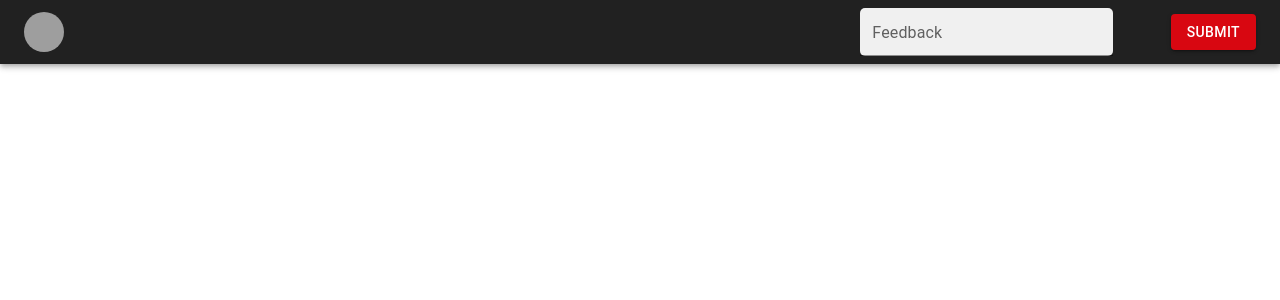
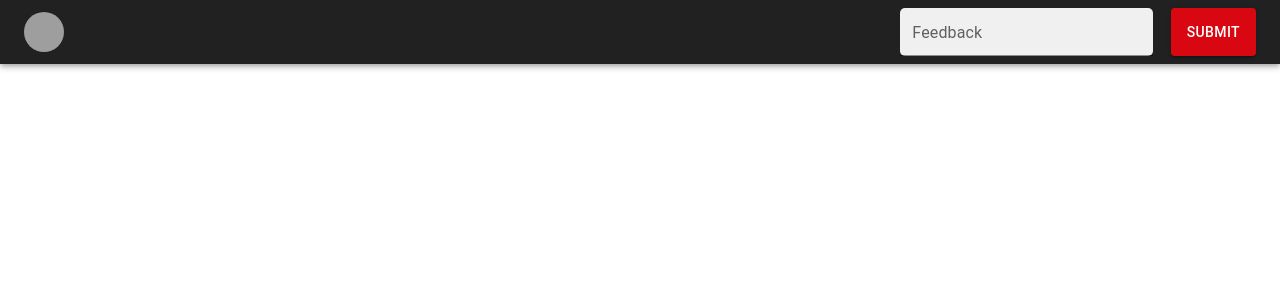
Before and after one commit to ndkv9/lb-feedback, a React (Create React App) app: page / in a window 1280 px wide. Shown: the top 300 px of the page. Built offline with nearby package versions, Linux system fonts and the light colour scheme; grey boxes are pictures that could not be loaded; the HTML template or start-up script is replaced by a standard one.

Commit message:
Modify btn margin

```diff
--- a/src/components/FeedBackBar.js
+++ b/src/components/FeedBackBar.js
@@ -57,7 +57,7 @@ const FeedBackBar = () => {
             }}
             noValidate
             autoComplete="off"
-            marginRight="50px"
+            marginRight="10px"
           >
           <div>
               <TextField
@@ -71,7 +71,7 @@ const FeedBackBar = () => {
               />
           </div>
           </Box>
-          <Button variant="contained" color="secondary">Submit</Button>
+          <Button variant="contained" color="secondary" className={classes.btn}>Submit</Button>
         </Toolbar>
       </Container>
     </AppBar>
```
